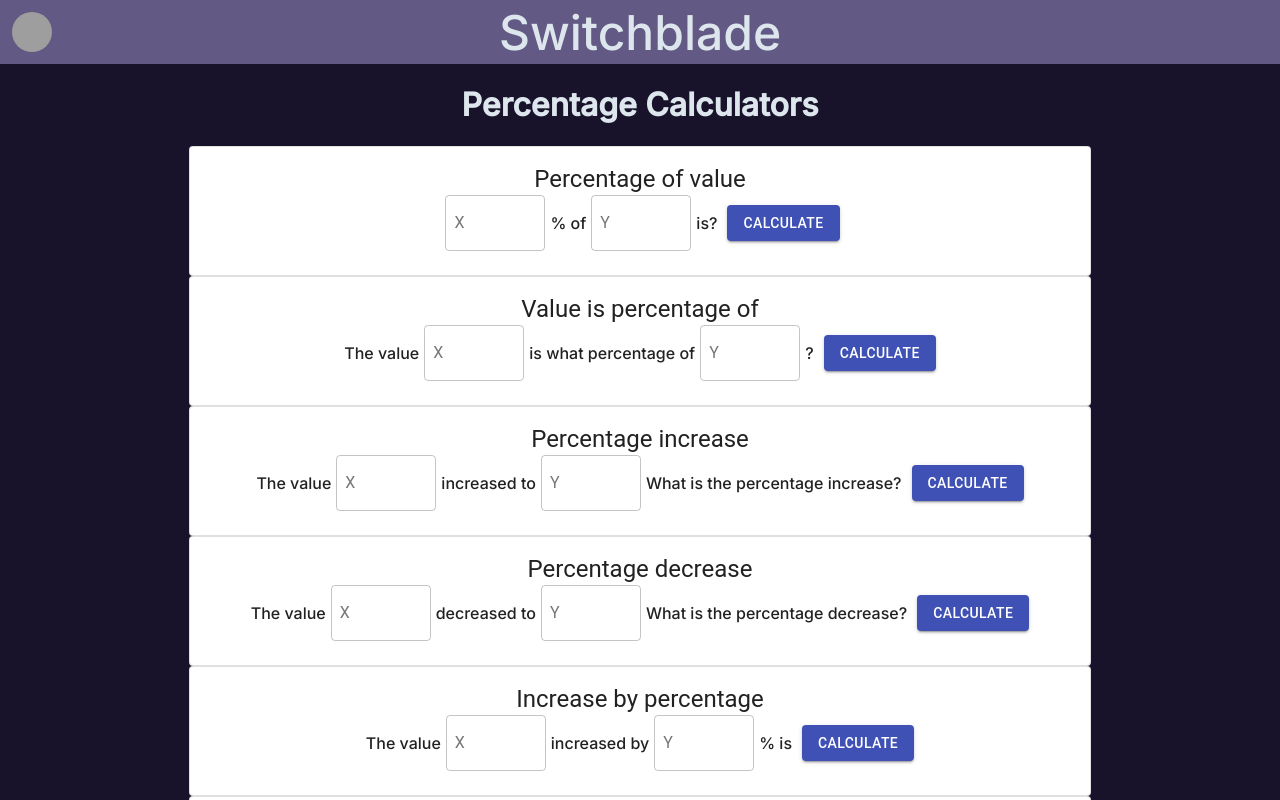
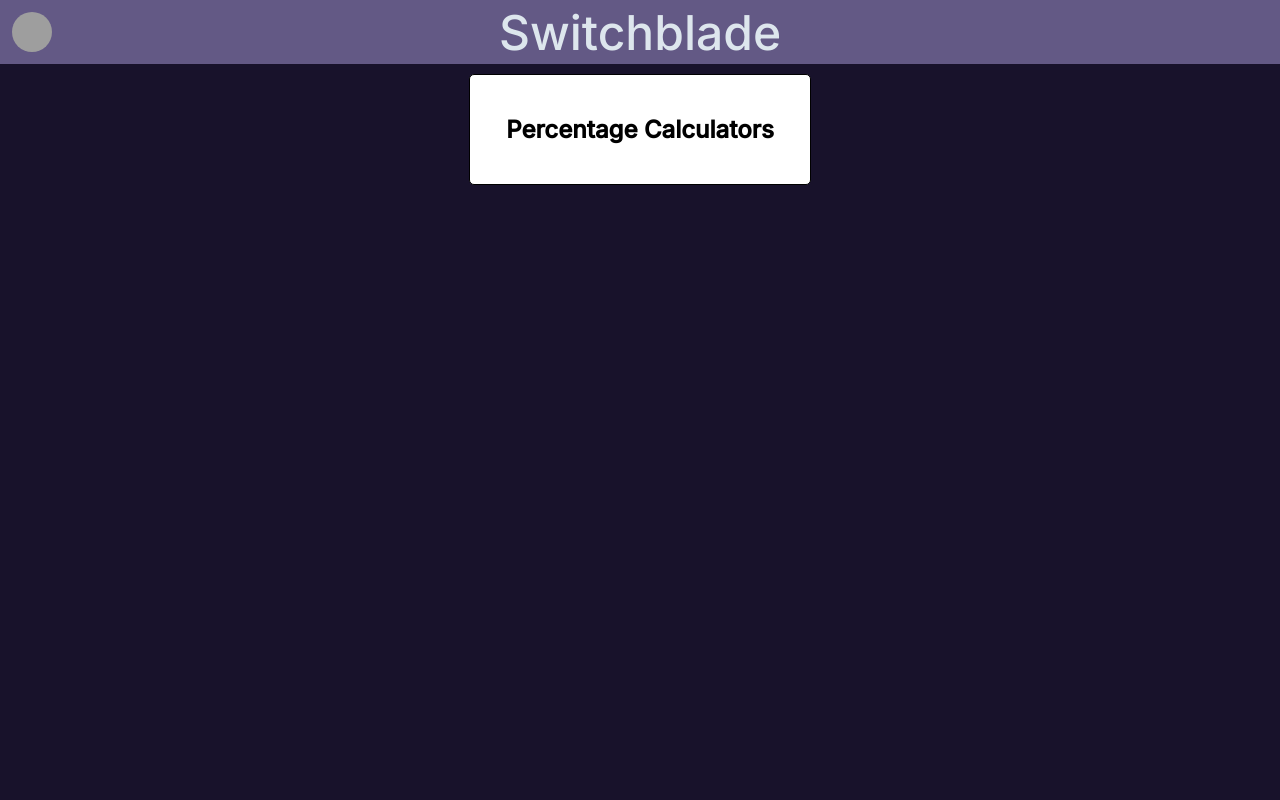
Before and after one commit to danielgppa/SwitchBlade, a React (Create React App) app in the folder frontend/: page /calc in a window 1280 px wide. Shown: the top 800 px of the page. Built offline with nearby package versions, Linux system fonts and the light colour scheme; grey boxes are pictures that could not be loaded.

Commit message:
Component for mainscreen cards

```diff
--- a/frontend/src/App.js
+++ b/frontend/src/App.js
@@ -4,21 +4,25 @@ import Calculators from './pages/Calculators';
 import Generators from './pages/Generators';
 import NotFound from './pages/NotFound';
 import HeaderSB from './components/HeaderSB';
-import { BrowserRouter as Router, Route, Routes, Switch, Redirect } from 'react-router-dom'
+import { BrowserRouter as Router, Route, Switch, Redirect } from 'react-router-dom';
+import Percentage from './pages/Percentage';
 
 function App() {
   return (
     <Router>
       <HeaderSB />
       <div className='App'>
-        <div className='content'></div>
-        <Switch>
-          <Route exact path='/' component={MainScreen} />
-          <Route path='/calc' component={Calculators} />
-          <Route path='/gen' component={Generators} />
-          <Route path='/404' component={NotFound} />
-          <Redirect from='*' to='/404' />
-        </Switch>
+        <div className='content'>
+          <Switch>
+            <Route exact path='/' component={MainScreen} />
+            <Route exact path='/calc/percentage' component={Percentage} />
+            <Route exact path='/calc' component={Calculators} />
+
+            <Route exact path='/gen' component={Generators} />
+            <Route exact path='/404' component={NotFound} />
+            <Redirect from='*' to='/404' />
+          </Switch>
+        </div>
       </div>
     </Router>
   );
--- /dev/null
+++ b/frontend/src/components/ClickableCard.js
@@ -0,0 +1,31 @@
+import React from 'react';
+import { useHistory } from 'react-router-dom';
+
+function ClickableCard(props) {
+  const history = useHistory();
+
+  const navigateTo = () => {
+    history.push(props.route);
+  };
+
+  const cardStyle = {
+    border: '1px solid black',
+    padding: '20px',
+    margin: '10px',
+    width: '300px',
+    textAlign: 'center',
+    cursor: 'pointer',
+    display: 'inline-block',
+    borderRadius: '5px',
+    backgroundColor: 'white',
+    color: 'black'
+  };
+
+  return (
+    <div style={cardStyle} onClick={navigateTo}>
+      <h2>{props.name}</h2>
+    </div>
+  );
+}
+
+export default ClickableCard;
--- a/frontend/src/pages/Calculators.js
+++ b/frontend/src/pages/Calculators.js
@@ -1,20 +1,10 @@
-import IOCard from "../components/IOCard"
-import { whatIsThePercentageOf, valueIsWhatPercentageOf, percentageDecrease, percentageIncrease,
-         increaseByPercentage, decreaseByPercentage, initialIncreasedByPercentage, initialDecreasedByPercentage } from "../api/calc/apiFetchPercentage"
+import ClickableCard from "../components/ClickableCard"
 
 function Calculators() {
 
     return (
         <div>
-            <h1>Percentage Calculators</h1>
-            <IOCard name='Percentage of value' calculationFunction={whatIsThePercentageOf} displayText = {"|% of|is?"}></IOCard>
-            <IOCard name='Value is percentage of' calculationFunction={valueIsWhatPercentageOf} displayText = {"The value|is what percentage of|?"}></IOCard>
-            <IOCard name='Percentage increase' calculationFunction={percentageIncrease} displayText = {"The value|increased to| What is the percentage increase?"}></IOCard>
-            <IOCard name='Percentage decrease' calculationFunction={percentageDecrease} displayText = {"The value|decreased to| What is the percentage decrease?"}></IOCard>
-            <IOCard name='Increase by percentage' calculationFunction={increaseByPercentage} displayText = {"The value|increased by|% is"}></IOCard>
-            <IOCard name='Decrease by percentage' calculationFunction={decreaseByPercentage} displayText = {"The value|decreased by|% is"}></IOCard>
-            <IOCard name='Value increased by percentage' calculationFunction={initialIncreasedByPercentage} displayText = {"A value increased by|% became|. What was the initial value?"}></IOCard>
-            <IOCard name='Value decreased by percentage' calculationFunction={initialDecreasedByPercentage} displayText = {"A value decreased by|% became|. What was the initial value?"}></IOCard>
+            <ClickableCard name='Percentage Calculators' route='/calc/percentage'/>
         </div>
     )
 }
--- a/frontend/src/pages/MainScreen.js
+++ b/frontend/src/pages/MainScreen.js
@@ -1,8 +1,11 @@
+import ClickableCard from "../components/ClickableCard"
 
 function MainScreen() {
 
     return (
         <div>
+            <ClickableCard name='Calculators' route='/calc'/>
+            <ClickableCard name='Generators' route='/gen'/>
         </div>
     )
 }
--- /dev/null
+++ b/frontend/src/pages/Percentage.js
@@ -0,0 +1,22 @@
+import IOCard from "../components/IOCard"
+import { whatIsThePercentageOf, valueIsWhatPercentageOf, percentageDecrease, percentageIncrease,
+         increaseByPercentage, decreaseByPercentage, initialIncreasedByPercentage, initialDecreasedByPercentage } from "../api/calc/apiFetchPercentage"
+
+function Percentage() {
+
+    return (
+        <div>
+            <h1>Percentage Calculators</h1>
+            <IOCard name='Percentage of value' calculationFunction={whatIsThePercentageOf} displayText = {"|% of|is?"}></IOCard>
+            <IOCard name='Value is percentage of' calculationFunction={valueIsWhatPercentageOf} displayText = {"The value|is what percentage of|?"}></IOCard>
+            <IOCard name='Percentage increase' calculationFunction={percentageIncrease} displayText = {"The value|increased to| What is the percentage increase?"}></IOCard>
+            <IOCard name='Percentage decrease' calculationFunction={percentageDecrease} displayText = {"The value|decreased to| What is the percentage decrease?"}></IOCard>
+            <IOCard name='Increase by percentage' calculationFunction={increaseByPercentage} displayText = {"The value|increased by|% is"}></IOCard>
+            <IOCard name='Decrease by percentage' calculationFunction={decreaseByPercentage} displayText = {"The value|decreased by|% is"}></IOCard>
+            <IOCard name='Value increased by percentage' calculationFunction={initialIncreasedByPercentage} displayText = {"A value increased by|% became|. What was the initial value?"}></IOCard>
+            <IOCard name='Value decreased by percentage' calculationFunction={initialDecreasedByPercentage} displayText = {"A value decreased by|% became|. What was the initial value?"}></IOCard>
+        </div>
+    )
+}
+
+export default Percentage
```
Also changed, not shown: frontend/src/components/Card.js (deleted, +0 -11 lines).
